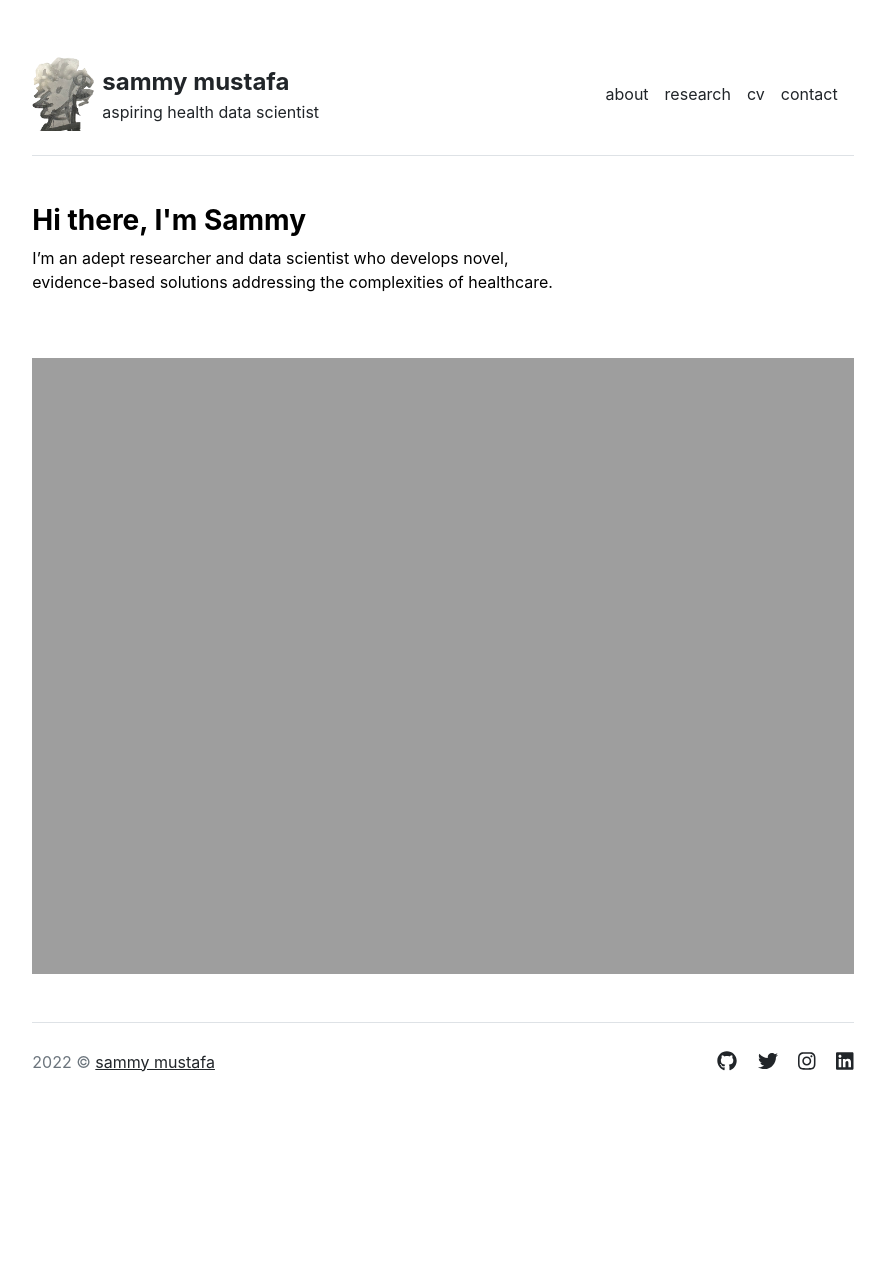
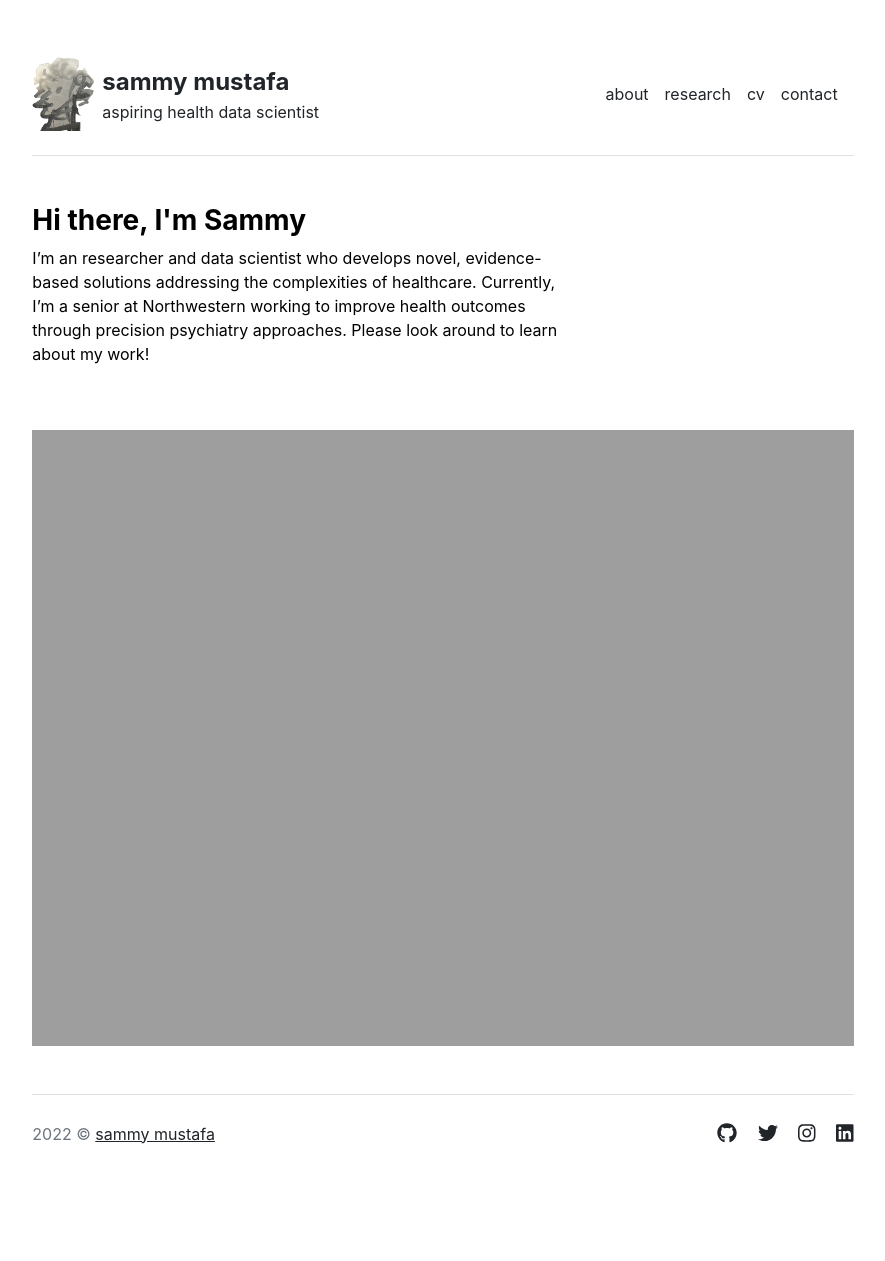
Before and after one commit to sammymustafa/sammymustafa.github.io, a Jekyll site: the page built from index.md, in a window 1280 px wide. Shown: the whole page, without its empty margins (197-1082 px from the left). Built offline with Jekyll 4.4.1, drawn with Linux system fonts in a browser that asks for light colours; before the commit the page ends 1189 px from its top, so only the background shows below that.

Commit message:
added to intro

```diff
--- a/index.md
+++ b/index.md
@@ -3,4 +3,4 @@ layout: home
 title: "Home"
 ---
 
-I'm an adept researcher and data scientist who develops novel, evidence-based solutions addressing the complexities of healthcare.
+I'm an researcher and data scientist who develops novel, evidence-based solutions addressing the complexities of healthcare. Currently, I'm a senior at Northwestern working to improve health outcomes through precision psychiatry approaches. Please look around to learn about my work!
```
